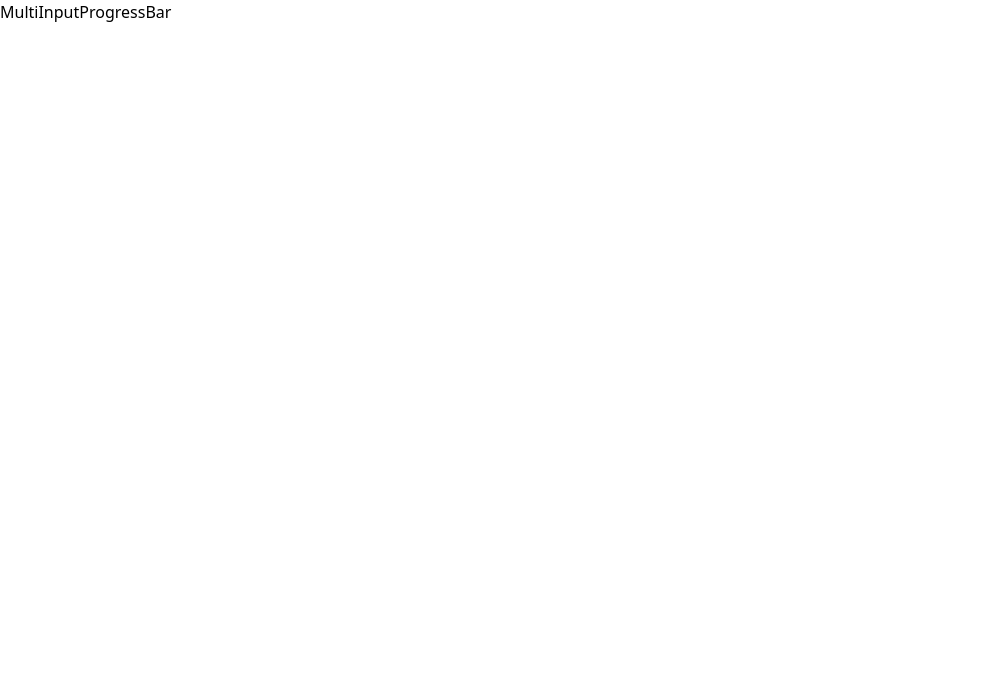
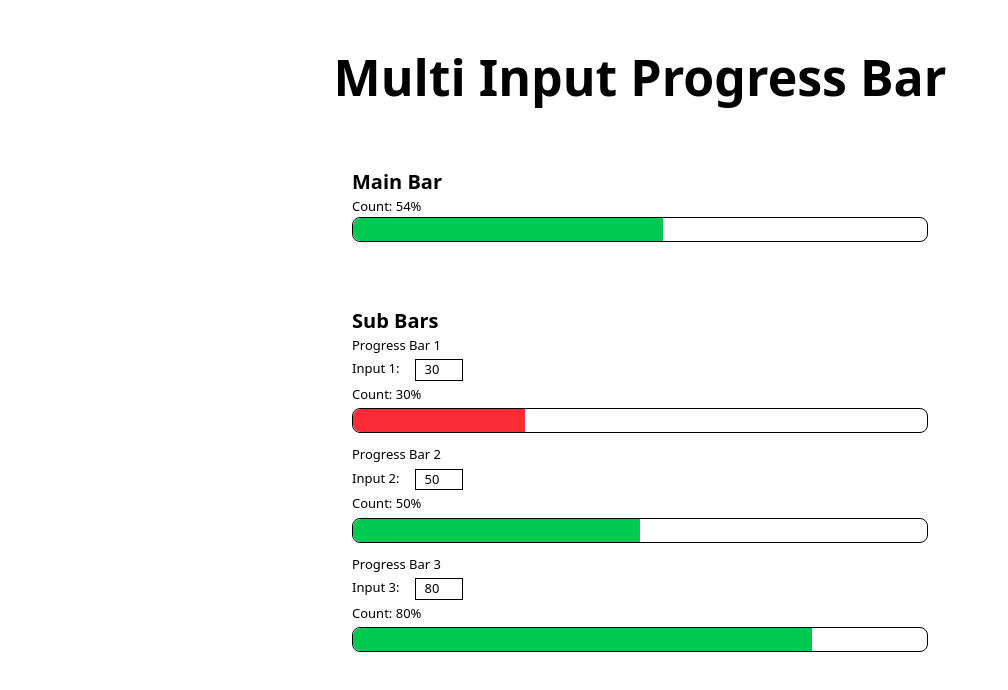
Before and after one commit to Sujil75/vasundhara-geo-tech-assingment, a React (Vite) app: page /progress-bar in a window 1280 px wide. Shown: the top 690 px of the page, without its empty margins (0-1008 px from the left). Built offline with nearby package versions, Linux system fonts and the light colour scheme.

Commit message:
Progress Bar added

```diff
--- a/index.html
+++ b/index.html
@@ -4,7 +4,7 @@
     <meta charset="UTF-8" />
     <link rel="icon" type="image/svg+xml" href="/vite.svg" />
     <meta name="viewport" content="width=device-width, initial-scale=1.0" />
-    <title>vasundhara-geo-tech-todo-list</title>
+    <title>Vasundhara geo tech todo list</title>
   </head>
   <body>
     <div id="root"></div>
--- /dev/null
+++ b/src/components/enhancedProgressBar/MainBar.jsx
@@ -0,0 +1,21 @@
+import React from 'react'
+
+function MainBar({values}) {
+  const mainBarValue = Math.ceil(values.reduce((acc, currVal) => acc + currVal, 0) / values.length)
+
+  return (
+    <div className='box-border flex flex-col items-start p-3 w-[50%] text-[13px]'>
+        <h1 className='font-bold text-[20px]'>Main Bar</h1>
+
+        <div className='w-full'>
+            <p>{`Count: ${mainBarValue}%`}</p>
+
+            <div className='h-[25px] border w-full rounded-[8px]'>
+                <div className={`h-full ${mainBarValue === 100 ? 'rounded-lg' : 'rounded-l-lg'} ${mainBarValue < 40 ? 'bg-red-500' : 'bg-green-500'}`} style={{ width: `${mainBarValue}%` }}></div>
+            </div>
+        </div>
+    </div>
+  )
+}
+
+export default MainBar
--- /dev/null
+++ b/src/components/enhancedProgressBar/SubBars.jsx
@@ -0,0 +1,43 @@
+import React from 'react'
+
+function SubBars({valueChange, values}) {
+  const handleChange = (index, value) => {
+    const updatedValues = [...values]
+    updatedValues[index] = Number(value)
+
+    valueChange(updatedValues)
+  }
+
+  return (
+    <div className='box-border flex flex-col items-start p-3 w-[50%] text-[13px]'>
+        <h1 className='font-bold text-[20px]'>Sub Bars</h1>
+        <ul className='w-full flex flex-col gap-3'>
+          {values.map((eachItem, index) => (
+            <li key={index} className='w-full flex flex-col gap-1'>
+              <h1>{`Progress Bar ${index + 1}`}</h1>
+
+              <div className='flex gap-4'>
+                <label htmlFor={`input ${index + 1}`}>{`Input ${index + 1}`}:</label>
+                <input
+                  type='number'
+                  id={`input ${index + 1}`}
+                  className='border w-[48px] pl-2'
+                  value={eachItem}
+                  min="0"
+                  max="100"
+                  onChange={e => handleChange(index, e.target.value)}
+                />
+              </div>
+
+              <p>Count: {eachItem}%</p>
+              <div className='h-[25px] border w-full rounded-[8px]'>
+                <div className={`h-full ${eachItem === 100 ? 'rounded-lg' : 'rounded-l-lg'} ${eachItem < 40 ? 'bg-red-500' : 'bg-green-500'}`} style={{ width: `${eachItem}%` }}></div>
+              </div>
+            </li>
+          ))}
+        </ul>
+      </div>
+  )
+}
+
+export default SubBars
--- a/src/pages/MultiInputProgressBar.jsx
+++ b/src/pages/MultiInputProgressBar.jsx
@@ -1,8 +1,23 @@
-import React from 'react'
+import React, {useState} from 'react'
+
+import MainBar from '../components/enhancedProgressBar/MainBar'
+import SubBars from '../components/enhancedProgressBar/SubBars'
 
 function MultiInputProgressBar() {
+  const [values, setValue] = useState([30, 50, 80])
+
+  const handleValueChange = value => {
+    setValue(value)
+  }
+
   return (
-    <div>MultiInputProgressBar</div>
+    <div className='flex flex-col items-center gap-10 p-10'>
+      <h1 className='font-bold text-[50px]'>Multi Input Progress Bar</h1>
+
+      <MainBar values={values} />
+
+      <SubBars valueChange={handleValueChange} values={values} />
+    </div>
   )
 }
 
```
